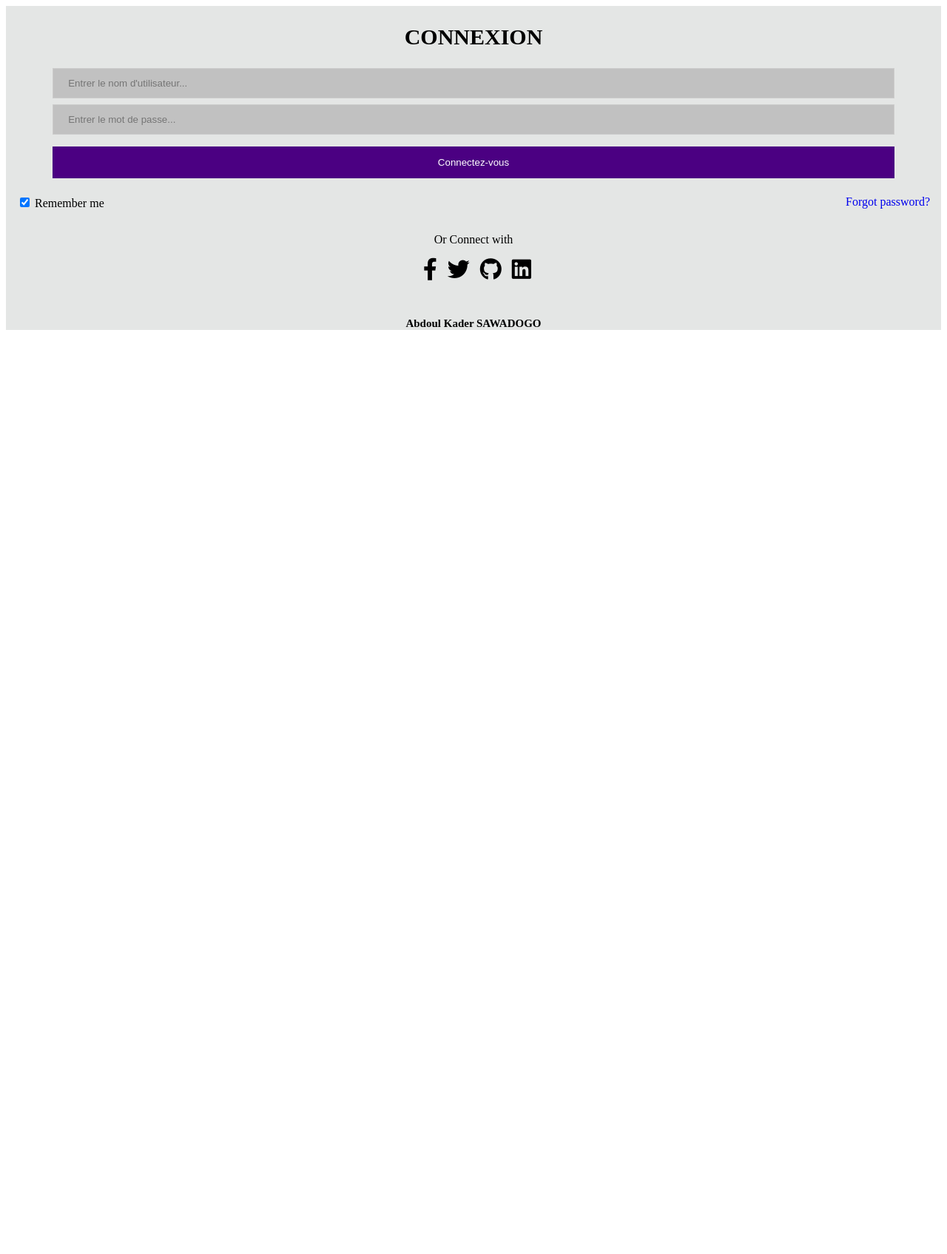
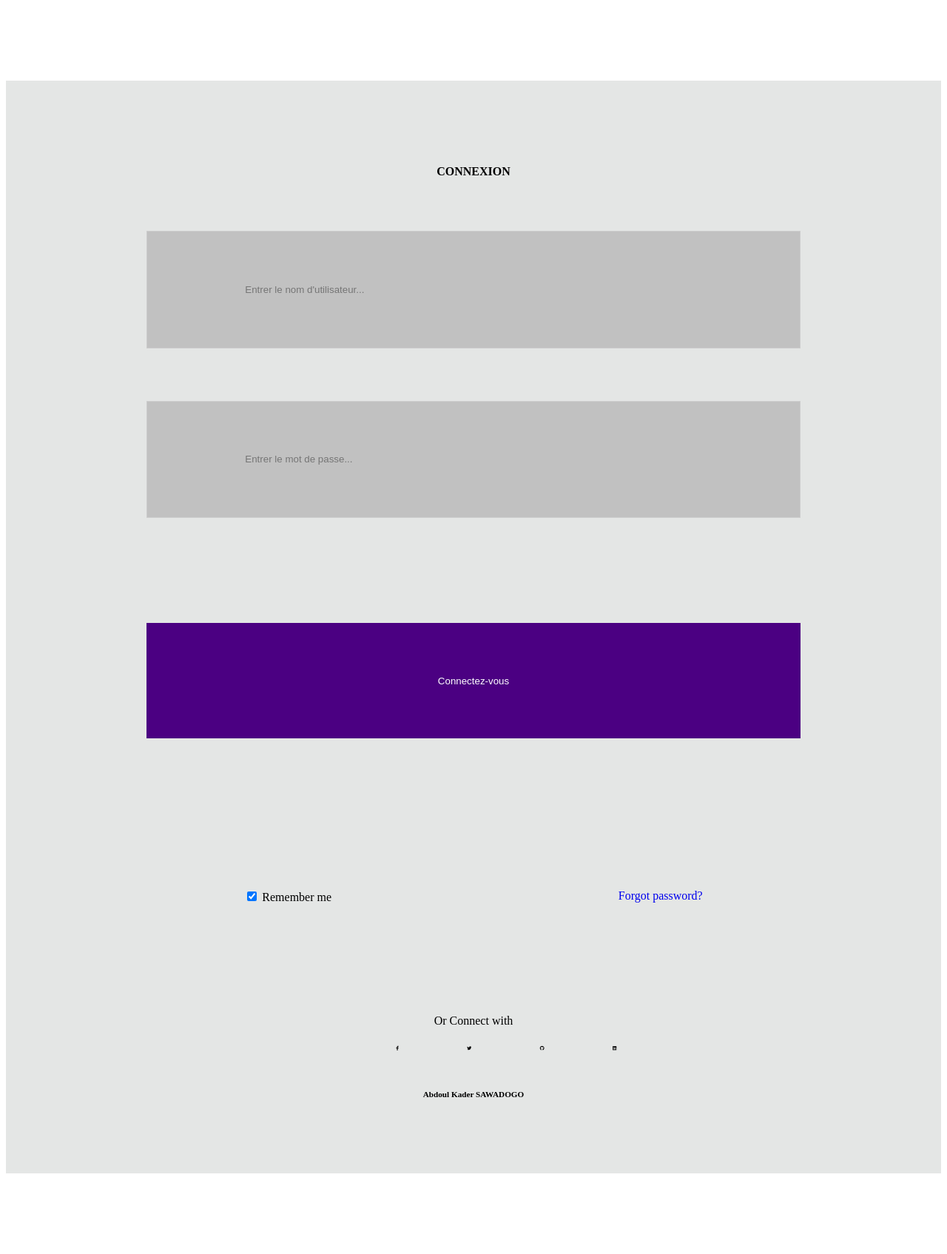
Before and after one commit to AbdoulSAWADOGO/Final_Project_ODC_DI, a Django app: page /Dossiers/Connexion in a window 1280 px wide. Shown: the whole page at 74% size. Before the commit the page ends 446 px from the top, so only its background shows below. Run offline with Django 4.2, Linux system fonts and the light colour scheme; parts of the project's set-up code (start-up, migrations or seed data) failed here and were passed over; some libraries are stand-ins or nearby versions.

Commit message:
Amélioration page connexion

```diff
--- a/static/css/style.css
+++ b/static/css/style.css
@@ -70,7 +70,7 @@
      padding: 0 0 10px 0;
      font-weight: normal;
      line-height: normal;
-     color: #111111;
+     color: #ffffff;
      margin: 0
 }
 
@@ -376,6 +376,8 @@
      color: #fff;
      line-height: 40px;
 }
+
+
 
 
 /** banner section **/
--- a/static/css/style_conn.css
+++ b/static/css/style_conn.css
@@ -1,8 +1,15 @@
+@media screen and (max-width: 533px){
+    input[type=text], input[type=password] {
+      font-size: 300%;
+      padding: 8% 15%;
+      margin: 8% 0;
+      }
+}
 button {
     background-color: #4B0082;
     color: white;
-    padding: 14px 20px;
-    margin: 8px 0;
+    padding: 8% 15%;
+    margin: 8% 0;
     border: none;
     cursor: pointer;
     width: 100%;
@@ -15,15 +22,16 @@
 
     input[type=text], input[type=password] {
     width: 100%;
-    padding: 12px 20px;
-    margin: 8px 0;
+    padding: 8% 15%;
+    margin: 8% 0;
     display: block;
     border: 1px solid #ccc;
     box-sizing: border-box;
     background-color: #C1C1C1;
+    height : 100%;
   }
   .container {
-    padding: 15px;
+    padding: 15%;
     display: block;
   }
 
@@ -34,7 +42,7 @@
       width: 100%;
       text-align: center;
       /*background-image: linear-gradient(to right, rgba(57,20,67) rgba(139,43,164));*/
-      font-size: 25px;
+      font-size: 25%;
   }
   section
   {
@@ -42,15 +50,19 @@
       flex-direction: row;
   }
   .titi{
+      margin-right: 50%;
+      background-color: #E4E6E5;
+      padding: 8% 15%;
+      margin: 8% 0;
+      display: block;
       width: 100%;
-      /*margin-left: 5%;*/
-      /*margin-right: 5%;*/
-      background-color: #E4E6E5;
+      display: block;
+      box-sizing: border-box;
   }
   h2
   {
       text-align: center;
-      font-size: 30px;
+      font-size: 100%;
   }
   .or{
       text-align: center;
@@ -59,35 +71,36 @@
   {
       color: white;
       height: 10px;
-      font-size: 70px;
+      font-size: 70%;
       margin-top: 110px;
   }
 
   .fa-brands
   {
       color: black;
-      height: 10px;
-      font-size: 30px;
+      height: 10%;
+      font-size: 30%;
       display: inline-block;
       justify-content: center;
   }
   .test{
       text-align: center;
+      font-size: 100%;
   }
   footer
   {
       color: black;
       text-align: center;
-      font-size: 15px;
+      font-size: 70%;
       margin-top: 50px;
   }
   i{
-      margin-left: 10px;
+      margin-left: 10%;
       /*margin-top: 70px;*/
   }
   h1
   {
-      margin-top: 10px;
+      margin-top: 10%;
   }
   a
   {
@@ -98,7 +111,7 @@
   {
       color: white;
       width: 40%;
-      padding: 15px;
+      padding: 15%;
       background-color: #33093E;
       margin-top: 10px;
       border-radius: 20px;
@@ -109,10 +122,22 @@
   {
       color: white;
       height: 5px;
-      font-size: 20px;
+      font-size: 20%;
       margin-top: none;
   }
-  .entete{
-      margin-left: 5%;
-      margin-right: 5%;
-  }
+  /* .entete{ */
+      /* margin-left: 5%; */
+      /* margin-right: 5%; */
+  /* } */
+  .lili{
+    width: 100%;
+    padding: 8% 15%;
+    margin: 8% 0;
+    display: block;
+    border: 1px solid #ccc;
+    /* box-sizing: border-box; */
+    background-color: #C1C1C1;
+    height : 100%;
+    /* margin-left: auto; */
+    /* margin-right: auto; */
+ }
```
Also changed, not shown: static/images/logo1.png (added).
